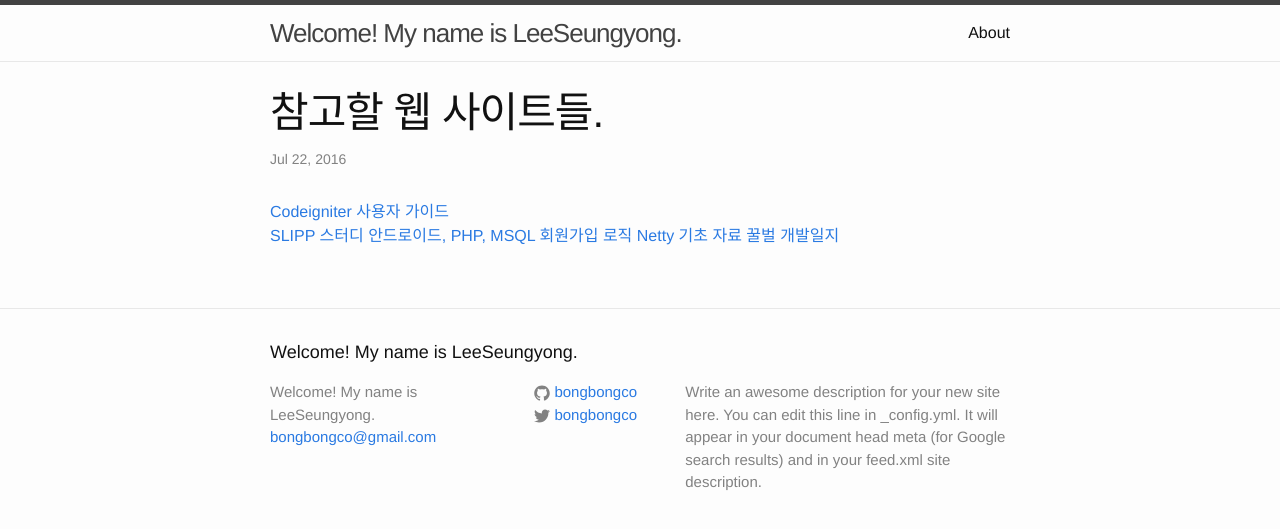
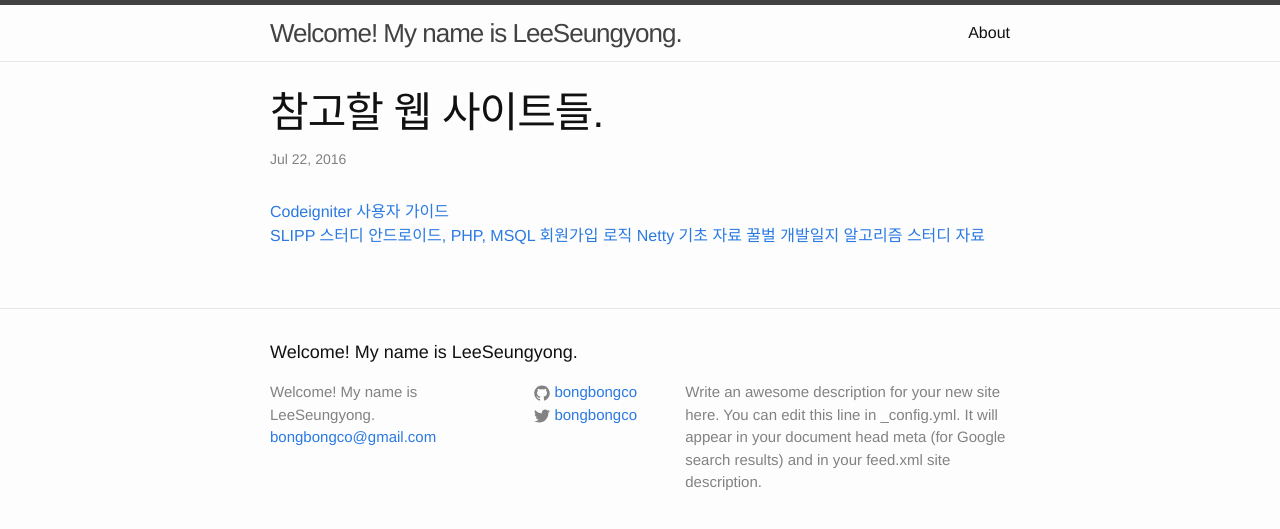
Before and after one commit to LktProgrammer/bongbongco.github.io, a Jekyll site: the page built from _posts/2016-07-22-Website-List.markdown, in a window 1280 px wide. Shown: the top 529 px of the page. Built offline with Jekyll 4.4.1, drawn with Linux system fonts in a browser that asks for light colours.

Commit message:
Update 2016-07-22-Website-List.markdown

```diff
--- a/_posts/2016-07-22-Website-List.markdown
+++ b/_posts/2016-07-22-Website-List.markdown
@@ -8,3 +8,4 @@ title: 참고할 웹 사이트들.
 [안드로이드, PHP, MSQL 회원가입 로직](http://www.androidhive.info/2012/01/android-login-and-registration-with-php-mysql-and-sqlite/)
 [Netty 기초 자료](https://github.com/hatemogi/netty-startup)
 [꿀벌 개발일지](http://ohgyun.com/)
+[알고리즘 스터디 자료](http://d2.naver.com/news/4850628)
```
